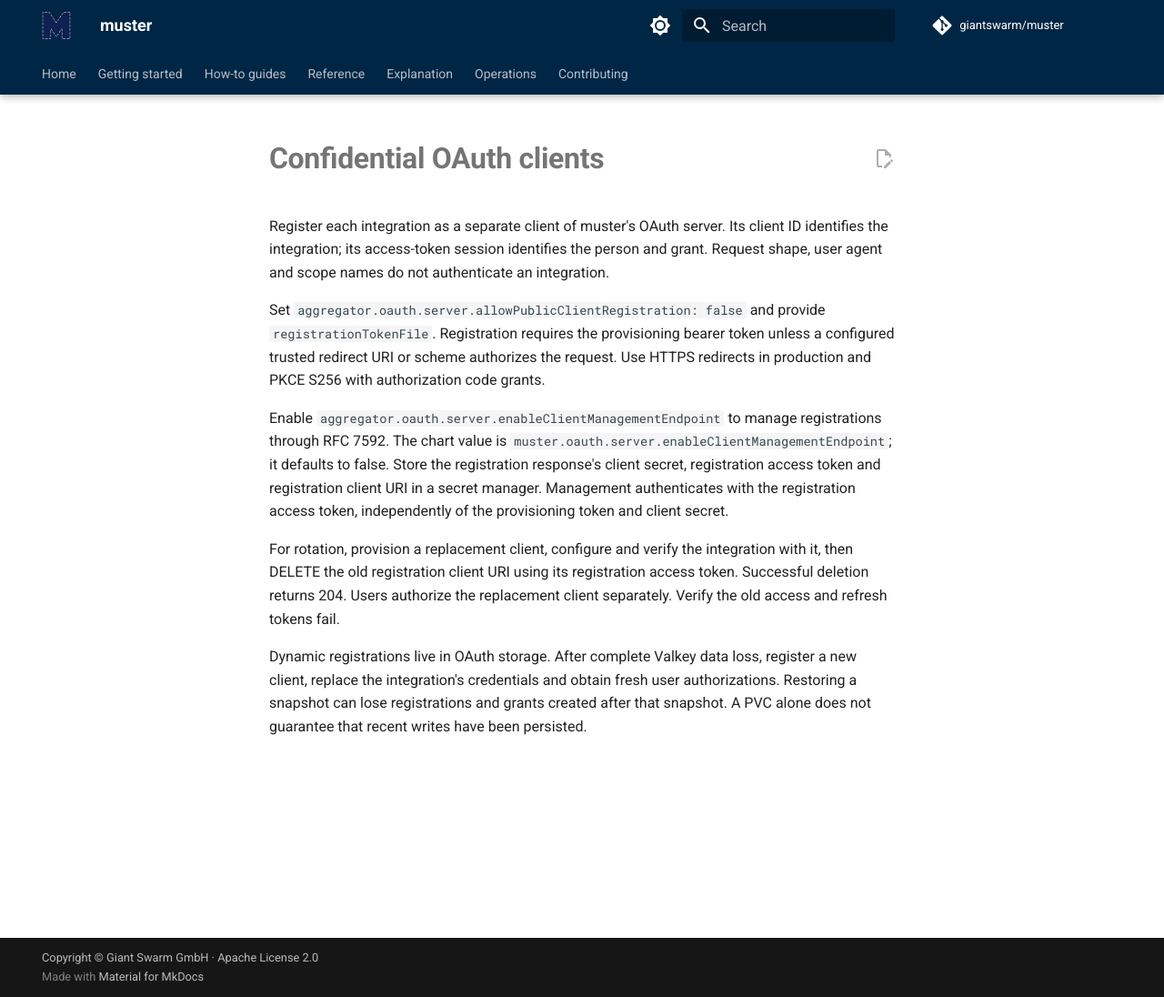
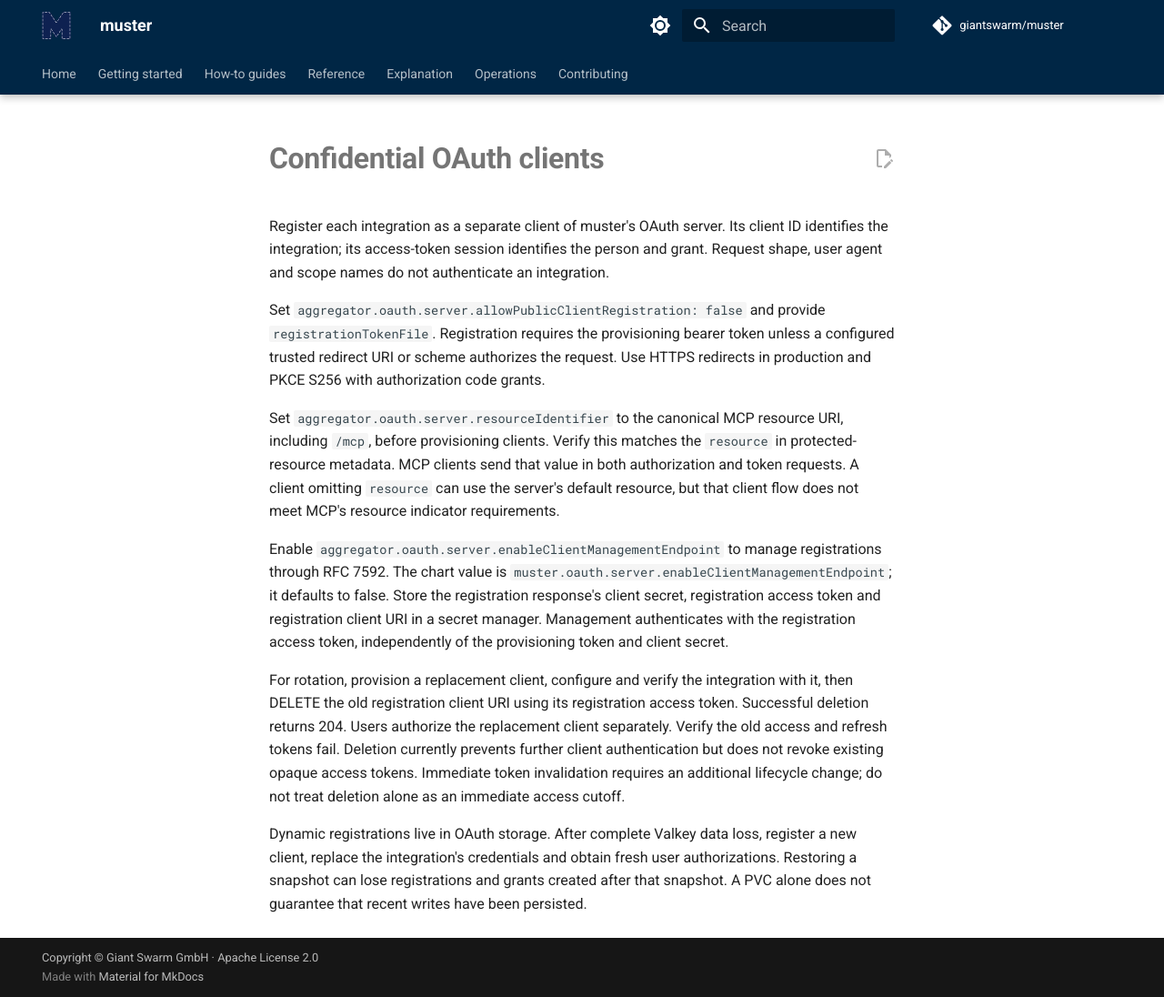
Before and after one commit to giantswarm/muster, an MkDocs documentation site: the page built from docs/how-to/confidential-clients.md, in a window 1280 px wide and 1096 px high. Shown: the whole window at 91% size. Built offline with MkDocs 1.6.1 and Material for MkDocs 9.7.7, drawn with Linux system fonts in a browser that asks for light colours; comment, search, counter and statistics services are not loaded.

Commit message:
docs(oauth): clarify resource binding and deletion limitations

```diff
--- a/docs/how-to/confidential-clients.md
+++ b/docs/how-to/confidential-clients.md
@@ -9,6 +9,13 @@ Set `aggregator.oauth.server.allowPublicClientRegistration: false` and provide
 `registrationTokenFile`. Registration requires the provisioning bearer token
 unless a configured trusted redirect URI or scheme authorizes the request.
 Use HTTPS redirects in production and PKCE S256 with authorization code grants.
+
+Set `aggregator.oauth.server.resourceIdentifier` to the canonical MCP resource
+URI, including `/mcp`, before provisioning clients. Verify this matches the
+`resource` in protected-resource metadata. MCP clients send that value in both
+authorization and token requests. A client omitting `resource` can use the
+server's default resource, but that client flow does not meet MCP's resource
+indicator requirements.
 
 Enable `aggregator.oauth.server.enableClientManagementEndpoint` to manage
 registrations through RFC 7592. The chart value is
@@ -22,6 +29,10 @@ For rotation, provision a replacement client, configure and verify the
 integration with it, then DELETE the old registration client URI using its
 registration access token. Successful deletion returns 204. Users authorize the
 replacement client separately. Verify the old access and refresh tokens fail.
+Deletion currently prevents further client authentication but does not revoke
+existing opaque access tokens. Immediate token invalidation requires an
+additional lifecycle change; do not treat deletion alone as an immediate
+access cutoff.
 
 Dynamic registrations live in OAuth storage. After complete Valkey data loss,
 register a new client, replace the integration's credentials and obtain fresh
```
